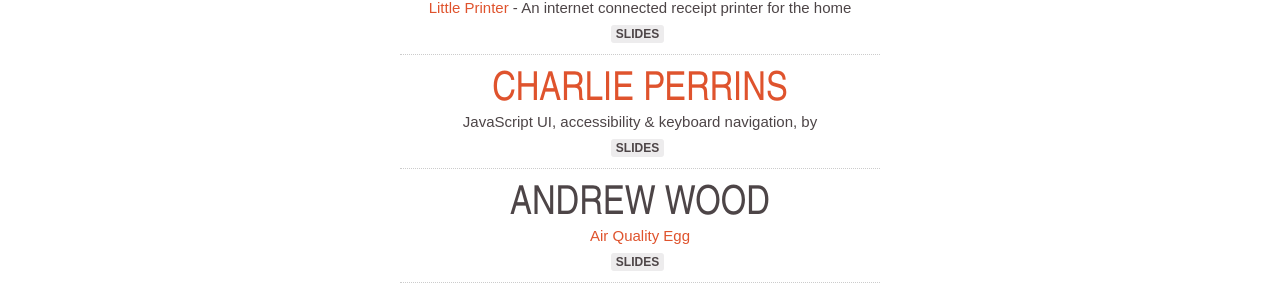
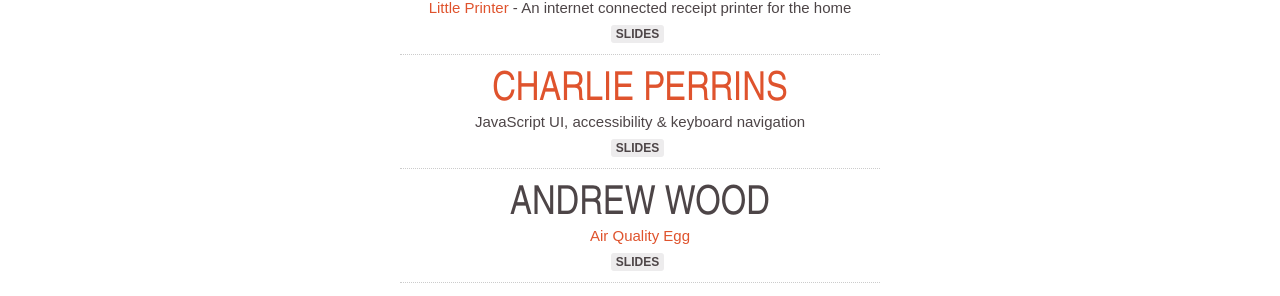
Before and after one commit to torchbox/ogn, a Jekyll site: the page built from _posts/2012-09-19-ogn28.markdown, in a window 1280 px wide. Shown: the part 664-960 px from the top of the page. Built offline with Jekyll 4.4.1, drawn with Linux system fonts in a browser that asks for light colours; nearby versions of some CDN libraries; Markdown is read by kramdown in place of the engine named in the settings.

```diff
--- a/_posts/2012-09-19-ogn28.markdown
+++ b/_posts/2012-09-19-ogn28.markdown
@@ -41,7 +41,7 @@ keynoters: [Ferment, James Darling]
 <ul>
   <li>
     <h2><a href="http://www.charlieperrins.com/">Charlie Perrins</a></h2>
-    <p>JavaScript UI, accessibility &amp; keyboard navigation, by </p>
+    <p>JavaScript UI, accessibility &amp; keyboard navigation</p>
     <div class="downloads">
         <a href="http://media.ogn.s3.amazonaws.com/microslot-CharliePerrins.ppt">slides</a>
     </div>
```
